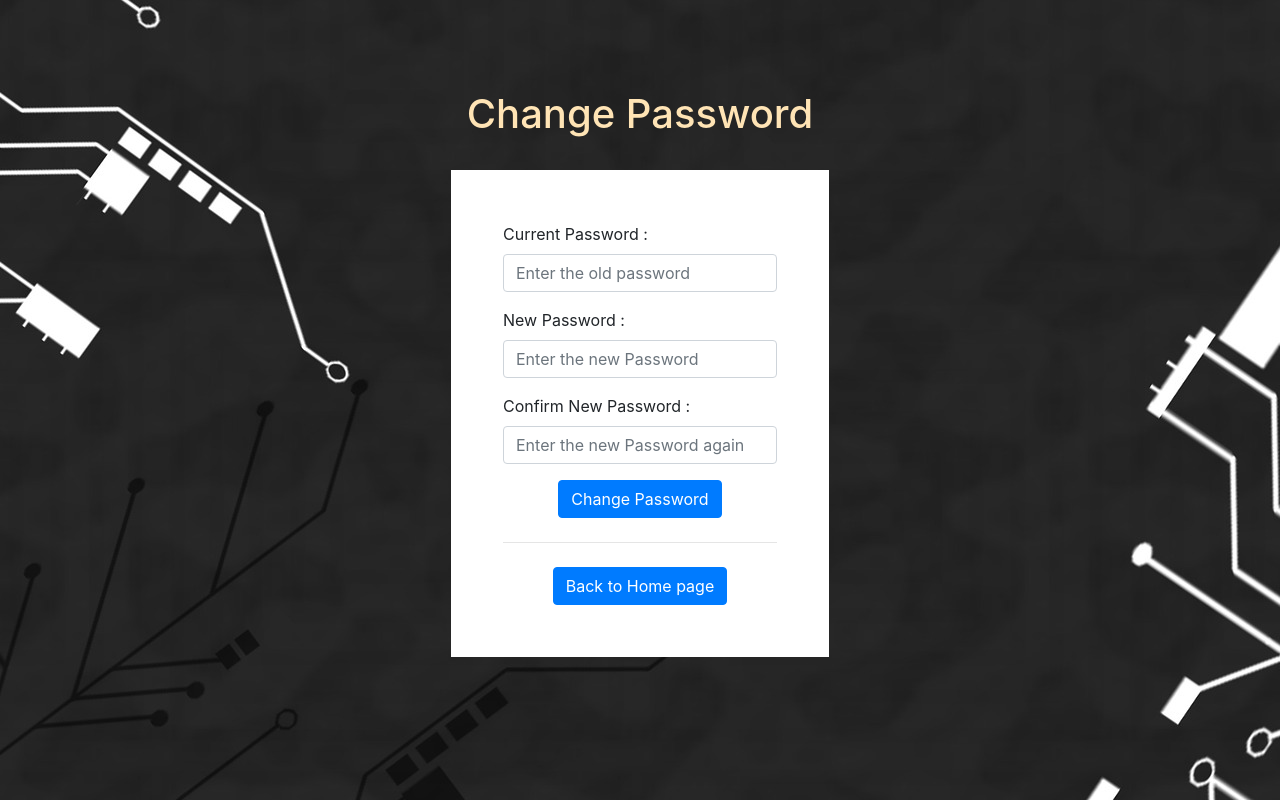
After one commit to abedalkarim215/user-authentication-project, a Django app: page /change_password/ in a window 1280 px wide. The commit adds this page. Run offline with Django 3.2, Linux system fonts and the light colour scheme; a user stored in the database is signed in; some libraries are stand-ins or nearby versions.

Commit message:
add the change password functionality

```diff
--- /dev/null
+++ b/user_auth/templates/user_auth/change_password.html
@@ -0,0 +1,41 @@
+{% extends 'user_auth/base.html' %}
+
+{% block content%}
+
+        <h1 style="color: moccasin;text-align: center" >
+        Change Password
+        </h1>
+    <br>
+        {% if messages %}
+            {% for message in messages  %}
+                <div class="alert alert-danger" role="alert">
+                    {{message}}
+                </div>
+            {% endfor %}
+        {% endif %}
+                <form method="post" action="{% url 'change_password' %}">
+                    {% csrf_token %}
+                      <div class="form-group">
+                        <label for="exampleInputEmail1">Current Password :</label>
+                        <input name="old_password" type="password" class="form-control" id="exampleInputEmail1" aria-describedby="emailHelp" placeholder="Enter the old password">
+                      </div>
+                      <div class="form-group">
+                        <label for="exampleInputPassword1">New Password :</label>
+                        <input name="new_password" type="password" class="form-control" id="exampleInputPassword1" placeholder="Enter the new Password">
+                      </div>
+                     <div class="form-group">
+                        <label for="exampleInputPassword1">Confirm New Password :</label>
+                        <input name="new_password2" type="password" class="form-control" id="exampleInputPassword1" placeholder="Enter the new Password again">
+                      </div>
+                    <div style="text-align: center">
+                      <button type="submit" class="btn btn-primary">Change Password</button>
+                    </div>
+                    <hr class="my-4">
+                    <div style="text-align: center">
+                        <a href="{% url 'home' %}"  style="text-align: center">
+                          <button type="button" class="btn btn-primary">Back to Home page</button>
+                        </a>
+                    </div>
+                </form>
+
+{% endblock%}
--- a/user_auth/templates/user_auth/sign_up.html
+++ b/user_auth/templates/user_auth/sign_up.html
@@ -54,15 +54,15 @@
                               </div>
                           </div>
                         <div class="form-group">
-                              <label for="exampleDropdownFormPassword1">Conform Password :</label>
+                              <label for="exampleDropdownFormPassword1">Confirm Password :</label>
                               <input name="password2" type="password" class="form-control" id="exampleDropdownFormPassword1" placeholder="Conform Password">
                         </div>
                           <div style="text-align: center">
                                 <button style="text-align: center" type="submit" class="btn btn-primary">Sign Up</button>
                           </div>
-                          <br>
+                          <hr class="my-4">
                           <div style="text-align: center">
-                            <a href="{% url 'login_user' %}" >
+                            <a href="{% url 'login_user' %}" style="text-align: center">
                                 <button type="button" class="btn btn-info">do u have an account --> Login</button>
                             </a>
                           </div>
--- a/user_auth/urls.py
+++ b/user_auth/urls.py
@@ -9,6 +9,7 @@ urlpatterns = [
     path('logout/',logout_user,name='logout_user'),
     path('sign_up/',sign_up_user,name='sign_up_user'),
     path('delete_account/<int:user_id>/',delete_account,name='delete_account'),
+    path('change_password/',change_password,name='change_password'),
 
     # urls for Generate Password function
     path('generate_password/', generate_password, name='generate_password'),
--- a/user_auth/views.py
+++ b/user_auth/views.py
@@ -1,9 +1,11 @@
 from django.shortcuts import render ,redirect , get_object_or_404
-from django.contrib.auth import login , authenticate ,logout
+from django.contrib.auth import login , authenticate ,logout ,update_session_auth_hash
 from django.contrib import messages
 from django.contrib.auth.models import User
+from django.contrib.auth.decorators import login_required
+
+# imports for generate_password function
 import random
-from django.contrib.auth.decorators import login_required
 
 
 
@@ -53,31 +55,31 @@ def sign_up_user(request) :
         user_password1 = request.POST['password1']
         user_password2 = request.POST['password2']
 
-    if User.objects.filter(username=user_username).exists():
-        messages.info(request, 'username is taken, try another one')
-        return redirect('sign_up_user')
+        if User.objects.filter(username=user_username).exists():
+            messages.info(request, 'username is taken, try another one')
+            return redirect('sign_up_user')
 
 
 
-    elif User.objects.filter(email= user_email).exists() :
-        messages.info(request, 'email is taken, try another one')
-        return redirect('sign_up_user')
+        elif User.objects.filter(email= user_email).exists() :
+            messages.info(request, 'email is taken, try another one')
+            return redirect('sign_up_user')
 
-    elif user_password1 != user_password2 :
-        messages.info(request, 'password not matching')
-        return redirect('sign_up_user')
+        elif user_password1 != user_password2 :
+            messages.info(request, 'password not matching')
+            return redirect('sign_up_user')
 
 
-    else :
-        user = User.objects.create_user(first_name = user_first_name,
-                                        last_name = user_last_name,
-                                        username = user_username,
-                                        email = user_email,
-                                        password = user_password1
-                                        )
-        user.save();
-        login(request,user)
-        return redirect("home")
+        else :
+            user = User.objects.create_user(first_name = user_first_name,
+                                            last_name = user_last_name,
+                                            username = user_username,
+                                            email = user_email,
+                                            password = user_password1
+                                            )
+            user.save()
+            login(request,user)
+            return redirect("home")
 
 
 @login_required
@@ -87,6 +89,32 @@ def delete_account(request,user_id) :
         user.delete()
         messages.info(request,"Your account was deleted sucssfully")
         return redirect('home')
+
+@login_required
+def change_password(request) :
+    if request.method == "GET" :
+        return render(request,'user_auth/change_password.html')
+    if request.method == "POST" :
+        user = get_object_or_404(User, pk=request.user.id)
+        user_old_password = request.POST['old_password']
+        user_new_password = request.POST['new_password']
+        user_new_password2 = request.POST['new_password2']
+
+        if not user.check_password(user_old_password):
+            messages.info(request, 'the password(current) You entered is incorrect')
+            return redirect('change_password')
+        elif user_new_password != user_new_password2 :
+            messages.info(request, 'the new password did not matching')
+            return redirect('change_password')
+        else :
+            user.set_password(user_new_password)
+            user.save()
+            # update_session_auth_hash(request, user)
+            messages.info(request, "Your password was changed sucssfully , please login again")
+            return redirect('home')
+
+
+
 
 # generate_password function view
 def generate_password(request) :
```
Also changed, not shown: user_auth/templates/user_auth/home.html (+5 -2 lines), user_auth/templates/user_auth/login.html (+6 -4 lines), db.sqlite3.
